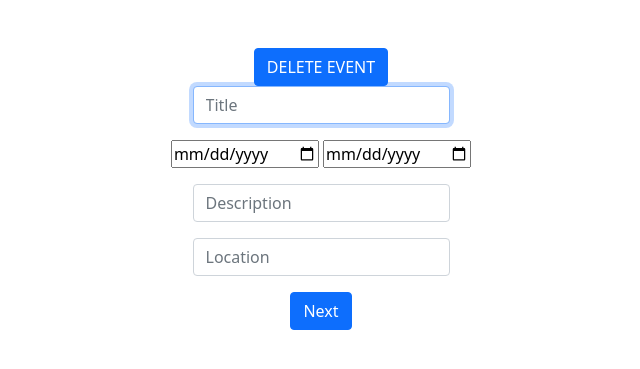
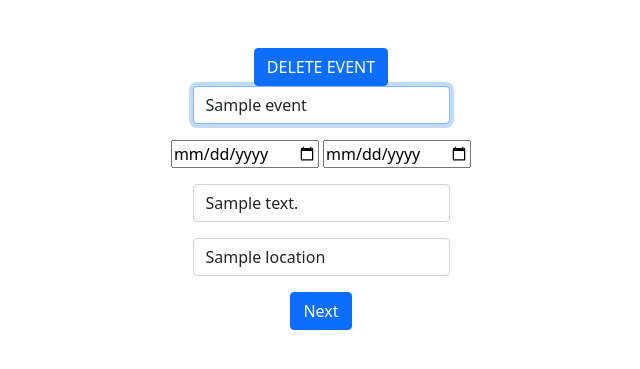
Before and after one commit to GraysonMMartin/Scheduler50, a Flask app: template templates/create.html in a window 1280 px wide. Shown: the part 76-445 px from the top of the page, without its empty margins (319-959 px from the left). Run offline with Flask 2, Linux system fonts and the light colour scheme; the template is opened without the code that fills it: most values are stand-ins (such as "Sample title", 1, 10 or a date in 2020); some libraries are stand-ins or nearby versions.

Commit message:
Fix edit and create new events

```diff
--- a/app.py
+++ b/app.py
@@ -125,6 +125,7 @@ def preferences():
 def create():
     """Create a new event"""
     current_id = db.execute("SELECT MAX(id) AS id FROM events WHERE owner_id = ?", session["user_id"])[0].get("id")
+    current_event = db.execute("SELECT * FROM events WHERE id = ?", current_id)[0]
     if request.method == "POST":
 
         title = request.form.get("title")
@@ -142,7 +143,6 @@ def create():
         db.execute("INSERT INTO events(title, owner_id, start_date, end_date, description, location) VALUES (?, ?, ?, ?, ?, ?)",
                 title, session["user_id"], start_date, end_date, description, location)
 
-        current_event = db.execute("SELECT * FROM events WHERE id = ?", current_id)[0]
         db.execute("INSERT INTO attendees(event_id, person_id, responded) VALUES(?, ?, ?)", current_id, session["user_id"], 0)
 
         current_invitees = db.execute("SELECT username FROM users WHERE id IN (SELECT person_id FROM attendees WHERE event_id = ?)",
@@ -151,7 +151,7 @@ def create():
         return render_template("addinvitees.html", event=current_event, invitees=current_invitees)
 
     else:
-        return render_template("create.html", event=current_id, current_date = datetime.today().strftime('%Y-%m-%d'))
+        return render_template("create.html", event = None, current_date = datetime.today().strftime('%Y-%m-%d'))
 
 @app.route("/addinvitees", methods=["POST"])
 @login_required
--- a/templates/create.html
+++ b/templates/create.html
@@ -15,9 +15,24 @@
     </form>
     <form action="/edit" method="post">
         <input name="event_id" type="hidden" value="{{ event.id }}">
+        <div class="mb-3">
+            <input autocomplete="off" autofocus class="form-control mx-auto w-auto" id="title" name="title" value="{{ event.title }}" type="text" required>
+        </div>
+        <div class="mb-3">
+            <input name="start_date" type="date"  value="{{ current_date }}" min="{{ current_date }}" required>
+            <input name="end_date" type="date" value="{{ current_date }}" min="{{ current_date }}" required>
+        </div>
+        <div class="mb-3">
+            <input autocomplete="off" autofocus class="form-control mx-auto w-auto" id="description" name="description" value="{{ event.description }}" type="text" required>
+        </div>
+        <div class="mb-3">
+            <input autocomplete="off" autofocus class="form-control mx-auto w-auto" id="location" name="location" value="{{ event.location }}" type="text" required>
+        </div>
+
+        <button class="btn btn-primary" type="submit">Next</button>
+    </form>
     {% else %}
     <form action="/create" method="post">
-    {% endif %}
         <div class="mb-3">
             <input autocomplete="off" autofocus class="form-control mx-auto w-auto" id="title" name="title" placeholder="Title" type="text" required>
         </div>
@@ -34,4 +49,6 @@
 
         <button class="btn btn-primary" type="submit">Next</button>
     </form>
+    {% endif %}
+
 {% endblock %}
```
